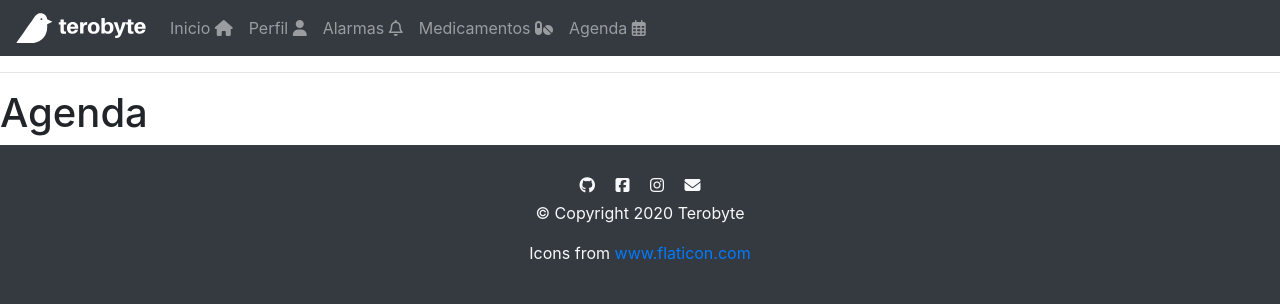
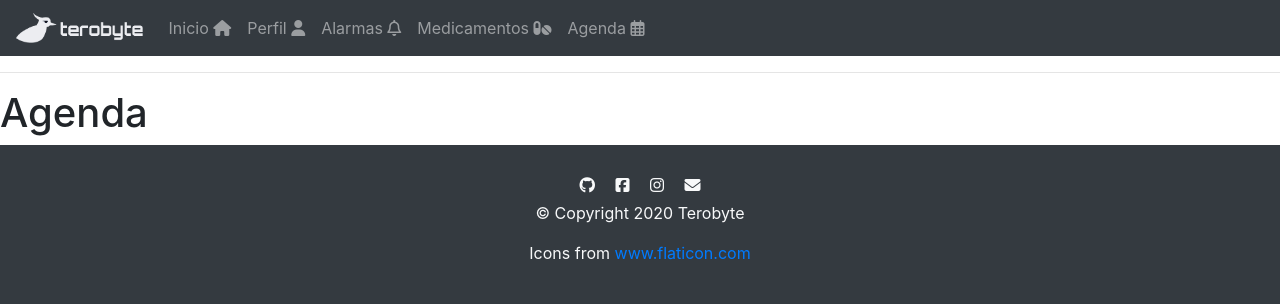
Before and after one commit to Dracoptera/tero, a Django app: page /agenda/ in a window 1280 px wide. Shown: the top 304 px of the page. Run offline with Django 3.2, Linux system fonts and the light colour scheme; parts of the project's set-up code (start-up, migrations or seed data) failed here and were passed over; some libraries are stand-ins or nearby versions.

Commit message:
Cambiar logo y favicon

```diff
--- a/cuentas/templates/cuentas/main.html
+++ b/cuentas/templates/cuentas/main.html
@@ -17,7 +17,7 @@
   <!-- Navbar -->
 
   <nav class="navbar navbar-expand-lg navbar-dark bg-dark">
-    <a class="navbar-brand" href="/"><img src="{% static "cuentas/logo-mono.svg"%}" height="30" class="d-inline-block align-top"></a>
+    <a class="navbar-brand" href="/"><img src="{% static "cuentas/tero_white.png"%}" height="30" class="d-inline-block align-top"></a>
     <button class="navbar-toggler" type="button" data-toggle="collapse" data-target="#navbarNavAltMarkup" aria-controls="navbarNavAltMarkup" aria-expanded="false" aria-label="Toggle navigation">
       <span class="navbar-toggler-icon"></span>
     </button>
```
Also changed, not shown: cuentas/static/cuentas/favicon.ico, cuentas/static/cuentas/tero_white.png (added), cuentas/static/cuentas/terobyte.png (added), db.sqlite3.
